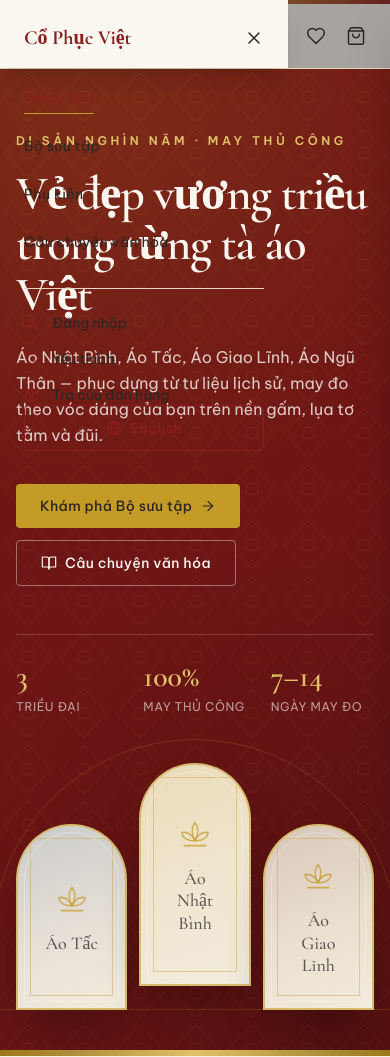
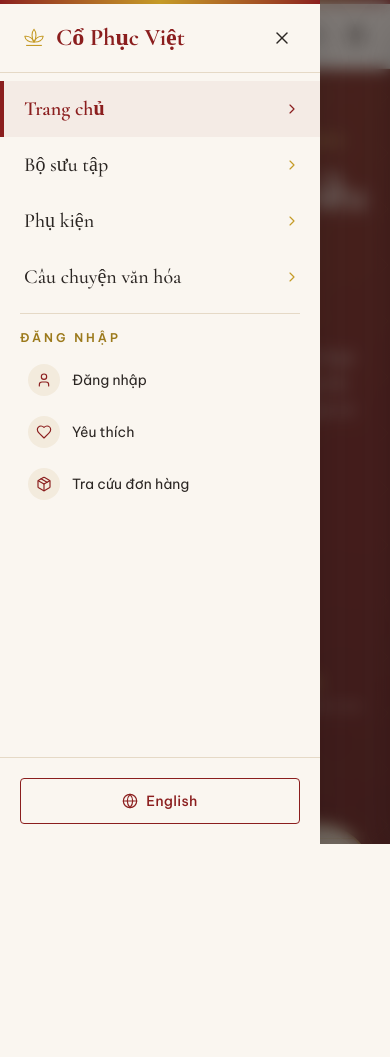
Before and after one commit to tranlnb25it-rgb/co-phuc-viet, a PHP site: page / in a window 390 px wide, after a click that opens the changed part. Shown: the top 1057 px of the page. After the commit the page ends 844 px from the top, so only its background shows below. Run offline with PHP 8.4, Linux system fonts and the light colour scheme; tables that the repository leaves empty hold one stand-in row (values such as "Sample post"); some libraries are stand-ins or nearby versions.

Commit message:
Sửa menu điện thoại bị mất nền

```diff
--- a/views/partials/header.php
+++ b/views/partials/header.php
@@ -53,25 +53,59 @@ $navLink = fn(bool $active) => 'nav-link ' . ($active ? 'is-active' : '');
     </div>
   </div>
 
-  <!-- Mobile menu -->
-  <div id="mobile-menu" class="fixed inset-0 z-50 hidden lg:hidden" data-menu>
-    <div class="absolute inset-0 bg-ink/40" data-menu-close></div>
-    <div class="absolute inset-y-0 left-0 flex w-72 max-w-[85vw] flex-col bg-ivory p-6 shadow-xl">
-      <div class="mb-8 flex items-center justify-between">
-        <span class="font-serif text-xl font-bold text-crimson"><?= e(t('brand')) ?></span>
-        <button type="button" data-menu-close aria-label="<?= e(t('nav.close')) ?>"><?= icon('x') ?></button>
-      </div>
-      <nav class="flex flex-col gap-5">
-        <?php foreach ($links as $l): ?>
-          <a href="<?= e($l['href']) ?>" class="<?= $navLink($l['active']) ?> self-start" data-menu-close><?= e($l['label']) ?></a>
-        <?php endforeach; ?>
-      </nav>
-      <div class="mt-8 space-y-4 border-t border-line pt-6 text-sm">
-        <a href="<?= e(url($member ? '/tai-khoan' : '/dang-nhap')) ?>" class="flex items-center gap-3 hover:text-crimson"><?= icon('user', 'h-4 w-4 text-crimson') ?> <?= e($member ? t('nav.account') : t('nav.login')) ?></a>
-        <a href="<?= e(url('/yeu-thich')) ?>" class="flex items-center gap-3 hover:text-crimson"><?= icon('heart', 'h-4 w-4 text-crimson') ?> <?= e(t('nav.wishlist')) ?></a>
-        <a href="<?= e(url('/tra-cuu-don-hang')) ?>" class="flex items-center gap-3 hover:text-crimson"><?= icon('package', 'h-4 w-4 text-crimson') ?> <?= e(t('nav.lookup')) ?></a>
-      </div>
-      <a href="<?= e(url('/lang/' . t('lang.target'))) ?>" class="btn-outline mt-auto"><?= icon('globe', 'h-4 w-4') ?> <?= e(t('lang.switch')) ?></a>
+</header>
+
+<!-- Mobile menu. Kept OUTSIDE <header>: the header's backdrop-blur would otherwise trap this
+     fixed overlay inside the header's own box (only ~70px tall), leaving the links on a transparent panel. -->
+<div id="mobile-menu" class="fixed inset-0 z-50 hidden lg:hidden" data-menu role="dialog" aria-modal="true" aria-label="<?= e(t('nav.menu')) ?>">
+  <div class="absolute inset-0 bg-ink/60 backdrop-blur-sm transition-opacity duration-300 starting:opacity-0" data-menu-close></div>
+
+  <div class="absolute inset-y-0 left-0 flex w-80 max-w-[86vw] flex-col overflow-y-auto bg-ivory shadow-2xl transition-transform duration-300 ease-silk starting:-translate-x-full">
+    <div class="h-1 shrink-0 bg-gradient-to-r from-crimson via-gold to-crimson"></div>
+    <div class="flex items-center justify-between border-b border-line px-5 py-4">
+      <a href="<?= e(url('/')) ?>" class="flex items-center gap-2 text-crimson">
+        <?= lotus('h-7 w-7 text-gold') ?>
+        <span class="font-serif text-2xl font-bold"><?= e(t('brand')) ?></span>
+      </a>
+      <button type="button" data-menu-close class="rounded-full p-2 transition hover:bg-silk" aria-label="<?= e(t('nav.close')) ?>"><?= icon('x') ?></button>
+    </div>
+
+    <?php if ($member): ?>
+      <p class="border-b border-line bg-silk/60 px-5 py-3 text-sm"><?= e(t('account.hello', ['name' => $member['name']])) ?></p>
+    <?php endif; ?>
+
+    <!-- main sections -->
+    <nav class="py-2" aria-label="<?= e(t('nav.menu')) ?>">
+      <?php foreach ($links as $l): ?>
+        <a href="<?= e($l['href']) ?>" data-menu-close <?= $l['active'] ? 'aria-current="page"' : '' ?>
+           class="flex items-center justify-between border-l-4 px-5 py-3.5 font-serif text-xl transition
+                  <?= $l['active'] ? 'border-crimson bg-crimson/5 font-semibold text-crimson' : 'border-transparent text-ink hover:border-gold hover:bg-silk/60 hover:text-crimson' ?>">
+          <?= e($l['label']) ?>
+          <?= icon('chevron-right', 'h-4 w-4 ' . ($l['active'] ? 'text-crimson' : 'text-gold')) ?>
+        </a>
+      <?php endforeach; ?>
+    </nav>
+
+    <!-- account shortcuts -->
+    <div class="mx-5 border-t border-line pt-4 pb-2">
+      <p class="eyebrow mb-2"><?= e($member ? t('nav.account') : t('nav.login')) ?></p>
+      <?php
+      $shortcuts = [
+          [$member ? '/tai-khoan' : '/dang-nhap', 'user', $member ? t('nav.account') : t('nav.login'), null],
+          ['/yeu-thich', 'heart', t('nav.wishlist'), $wishCount ?: null],
+          ['/tra-cuu-don-hang', 'package', t('nav.lookup'), null],
+      ];
+      foreach ($shortcuts as [$href, $ic, $label, $badge]): ?>
+        <a href="<?= e(url($href)) ?>" class="flex items-center gap-3 rounded-sm px-2 py-2.5 text-sm transition hover:bg-silk hover:text-crimson">
+          <span class="flex h-8 w-8 items-center justify-center rounded-full bg-silk text-crimson"><?= icon($ic, 'h-4 w-4') ?></span>
+          <span class="flex-1"><?= e($label) ?></span>
+          <?php if ($badge): ?><span class="rounded-full bg-gold px-2 text-xs font-semibold text-ink"><?= (int) $badge ?></span><?php endif; ?>
+        </a>
+      <?php endforeach; ?>
+    </div>
+
+    <div class="mt-auto border-t border-line p-5">
+      <a href="<?= e(url('/lang/' . t('lang.target'))) ?>" class="btn-outline w-full"><?= icon('globe', 'h-4 w-4') ?> <?= e(t('lang.switch')) ?></a>
     </div>
   </div>
-</header>
+</div>
```
Also changed, not shown: assets/css/app.css.
